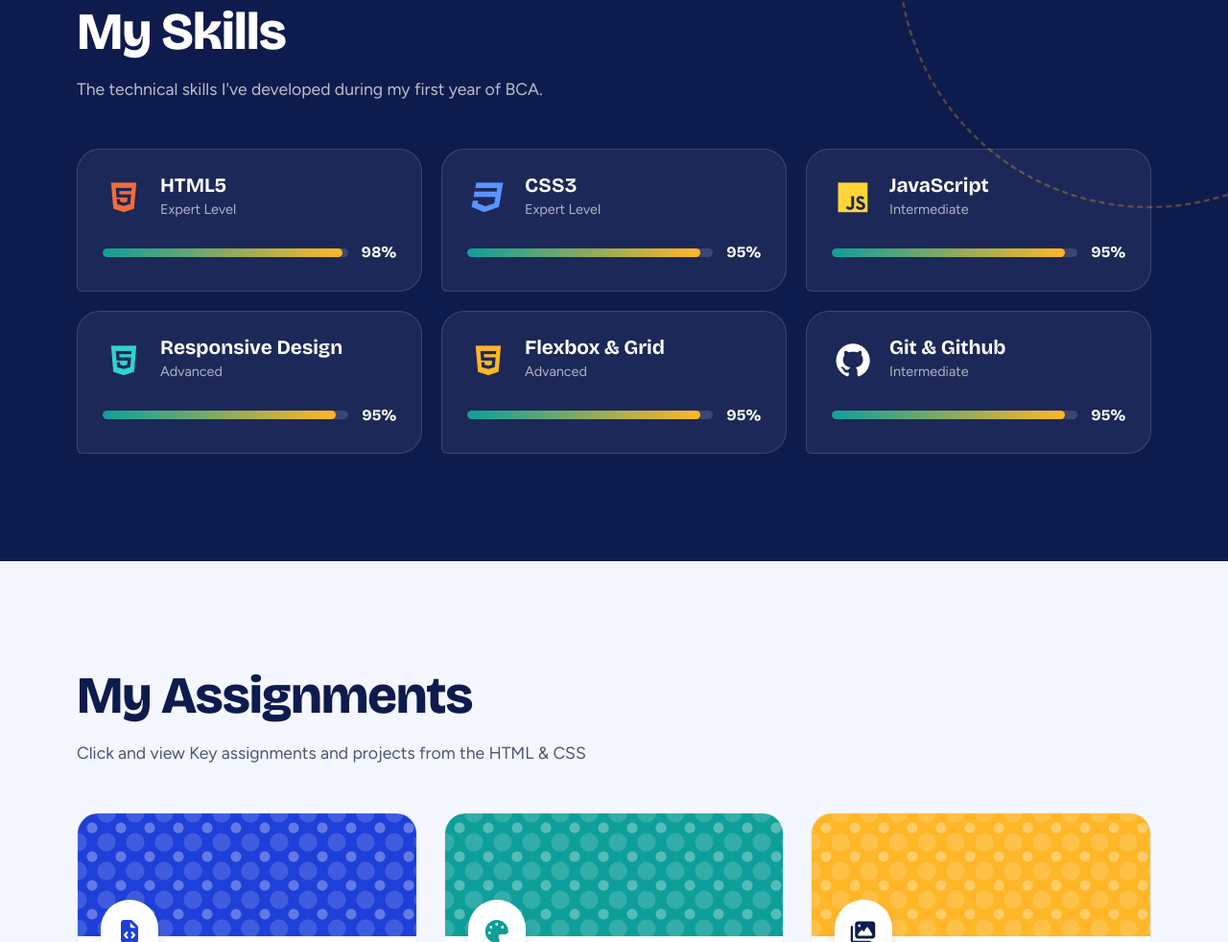
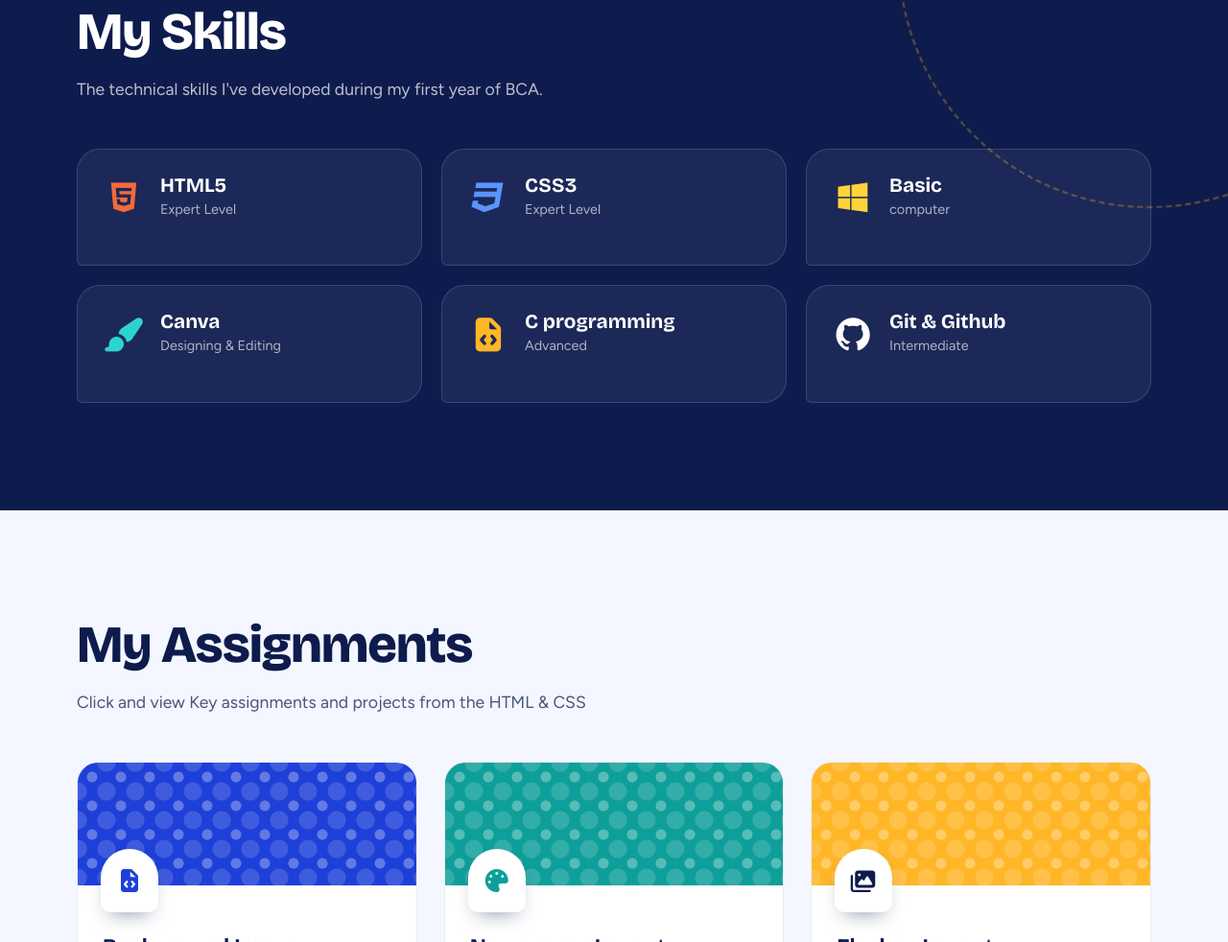
Before and after one commit to KamakshiBhonsle-star/Project--My-Personal-Portfolio., a plain HTML site: page index.html in a window 1280 px wide. Shown: the part 1972-2954 px from the top of the page at 96% size. Drawn offline with nearby package versions, Linux system fonts and the light colour scheme.

Commit message:
Update index.html

```diff
--- a/index.html
+++ b/index.html
@@ -120,12 +120,7 @@
                         <p>Expert Level</p>
                     </div>
                 </div>
-                <div class="card-bottom">
-                    <div class="progress">
-                        <div class="progress-bar" style="width:98%"></div>
-                    </div>
-                    <p>98%</p>
-                </div>
+
             </div>
             <div class="card">
                 <div class="card-top">
@@ -135,57 +130,37 @@
                         <p>Expert Level</p>
                     </div>
                 </div>
-                <div class="card-bottom">
-                    <div class="progress">
-                        <div class="progress-bar" style="width:95%"></div>
-                    </div>
-                    <p>95%</p>
-                </div>
+
             </div>
             <div class="card">
                 <div class="card-top">
-                    <i class="fab fa-js" style="color:#FFD43B"></i>
+                    <i class="fab fa-windows" style="color:#FFD43B"></i>
                     <div class="level">
-                        <h4>JavaScript</h4>
-                        <p>Intermediate</p>
+                        <h4>Basic</h4>
+                        <p>computer</p>
                     </div>
                 </div>
-                <div class="card-bottom">
-                    <div class="progress">
-                        <div class="progress-bar" style="width:95%"></div>
-                    </div>
-                    <p>95%</p>
-                </div>
+
             </div>
             <div class="card">
                 <div class="card-top">
-                    <i class="fab fa-html5" style="color:#2DD4CF"></i>
+                    <i class="fas fa-paintbrush" style="color:#2DD4CF"></i>
                     <div class="level">
-                        <h4>Responsive Design</h4>
+                        <h4>Canva</h4>
+                        <p>Designing & Editing</p>
+                    </div>
+                </div>
+
+            </div>
+            <div class="card">
+                <div class="card-top">
+                    <i class="fas fa-file-code" style="color:var(--marigold)"></i>
+                    <div class="level">
+                        <h4>C programming</h4>
                         <p>Advanced</p>
                     </div>
                 </div>
-                <div class="card-bottom">
-                    <div class="progress">
-                        <div class="progress-bar" style="width:95%"></div>
-                    </div>
-                    <p>95%</p>
-                </div>
-            </div>
-            <div class="card">
-                <div class="card-top">
-                    <i class="fab fa-html5" style="color:var(--marigold)"></i>
-                    <div class="level">
-                        <h4>Flexbox & Grid</h4>
-                        <p>Advanced</p>
-                    </div>
-                </div>
-                <div class="card-bottom">
-                    <div class="progress">
-                        <div class="progress-bar" style="width:95%"></div>
-                    </div>
-                    <p>95%</p>
-                </div>
+
             </div>
             <div class="card">
                 <div class="card-top">
@@ -195,12 +170,7 @@
                         <p>Intermediate</p>
                     </div>
                 </div>
-                <div class="card-bottom">
-                    <div class="progress">
-                        <div class="progress-bar" style="width:95%"></div>
-                    </div>
-                    <p>95%</p>
-                </div>
+
             </div>
         </div>
     </section>
```
